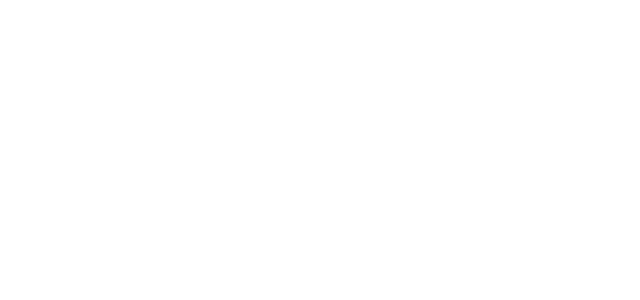
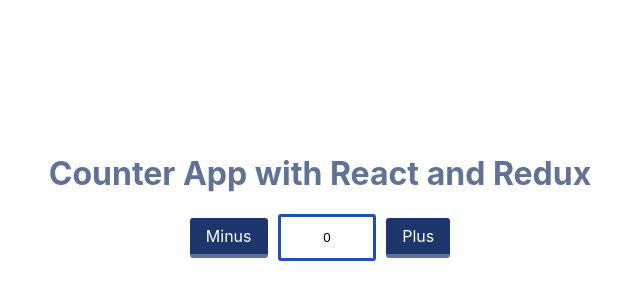
Before and after one commit to prashantulak22/CounterApp, a React (Create React App) app in the folder counter-app/: page / in a window 1280 px wide. Shown: the part 196-496 px from the top of the page, without its empty margins (320-960 px from the left). Built offline with nearby package versions, Linux system fonts and the light colour scheme.

Commit message:
UI completed

```diff
--- a/counter-app/package.json
+++ b/counter-app/package.json
@@ -8,6 +8,7 @@
     "@testing-library/user-event": "^12.1.10",
     "react": "^17.0.2",
     "react-dom": "^17.0.2",
+    "react-redux": "^7.2.6",
     "react-scripts": "4.0.3",
     "web-vitals": "^1.0.1"
   },
--- a/counter-app/src/App.css
+++ b/counter-app/src/App.css
@@ -1,38 +1,45 @@
-.App {
-  text-align: center;
+h1 {
+      text-align: center;
+      color: #627295;
 }
 
-.App-logo {
-  height: 40vmin;
-  pointer-events: none;
+.container {
+     margin-top: 350px;
 }
 
-@media (prefers-reduced-motion: no-preference) {
-  .App-logo {
-    animation: App-logo-spin infinite 20s linear;
-  }
+.content {
+      text-align: center;
 }
 
-.App-header {
-  background-color: #282c34;
-  min-height: 100vh;
-  display: flex;
-  flex-direction: column;
-  align-items: center;
-  justify-content: center;
-  font-size: calc(10px + 2vmin);
-  color: white;
+.square_btn {
+      display: inline-block;
+      padding: 0.5em 1em;
+      text-decoration: none;
+      background: #1d366b;
+      /*ButtonColor*/
+      color: #FFF;
+      border-bottom: solid 4px #627295;
+      border-radius: 3px;
+      cursor: pointer;
 }
 
-.App-link {
-  color: #61dafb;
+.square_btn:active {
+      /*OnClick*/
+      -ms-transform: translateY(4px);
+      -webkit-transform: translateY(4px);
+      transform: translateY(4px);
+      /*Move down*/
+      box-shadow: 0px 0px 1px rgba(0, 0, 0, 0.2);
+      /*Reduce Shadow*/
+      border-bottom: none;
 }
 
-@keyframes App-logo-spin {
-  from {
-    transform: rotate(0deg);
-  }
-  to {
-    transform: rotate(360deg);
-  }
+.input-area {
+      padding: 13px;
+      width: 5em;
+      margin: 0px 10px;
+      text-align: center;
+      border-radius: 3px;
+      border: solid 3px #214fb3;
+
 }
--- a/counter-app/src/App.js
+++ b/counter-app/src/App.js
@@ -1,11 +1,17 @@
-import './App.css';
+import React from 'react'
+import './App.css'
 
-function App() {
+const App = () => {
   return (
-    <div className="App">
-
+    <div className="container">
+      <h1>Counter App with React and Redux</h1>
+      <div className="content">
+        <a className="square_btn">Minus</a>
+        <input  className="input-area" type="text" value="0" />
+        <a  className="square_btn">Plus</a>
+      </div>
     </div>
-  );
+  )
 }
 
-export default App;
+export default App
```
Also changed, not shown: counter-app/src/store.js (added), 1 other file (tests, documents, lock files or other folders).
